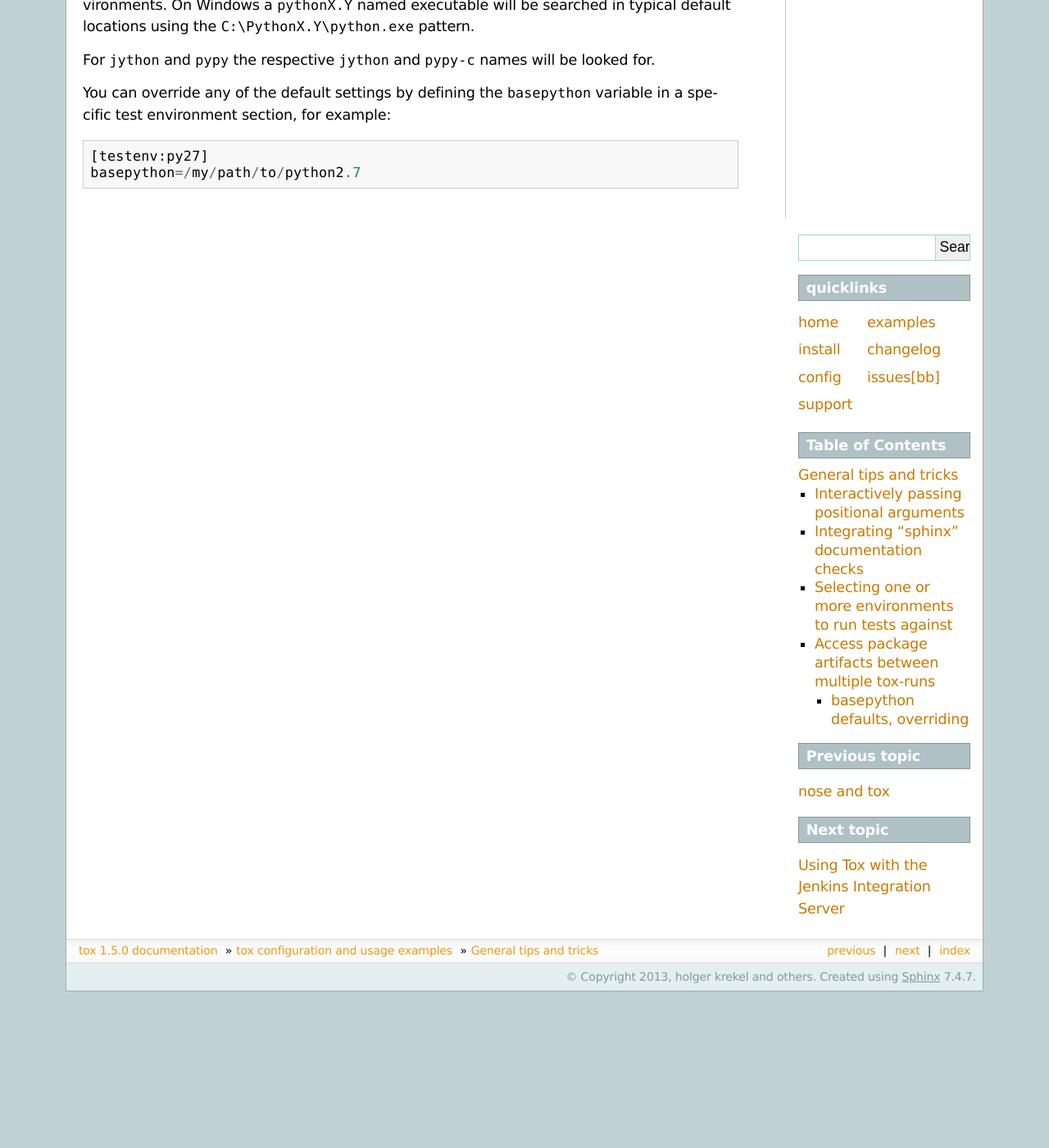
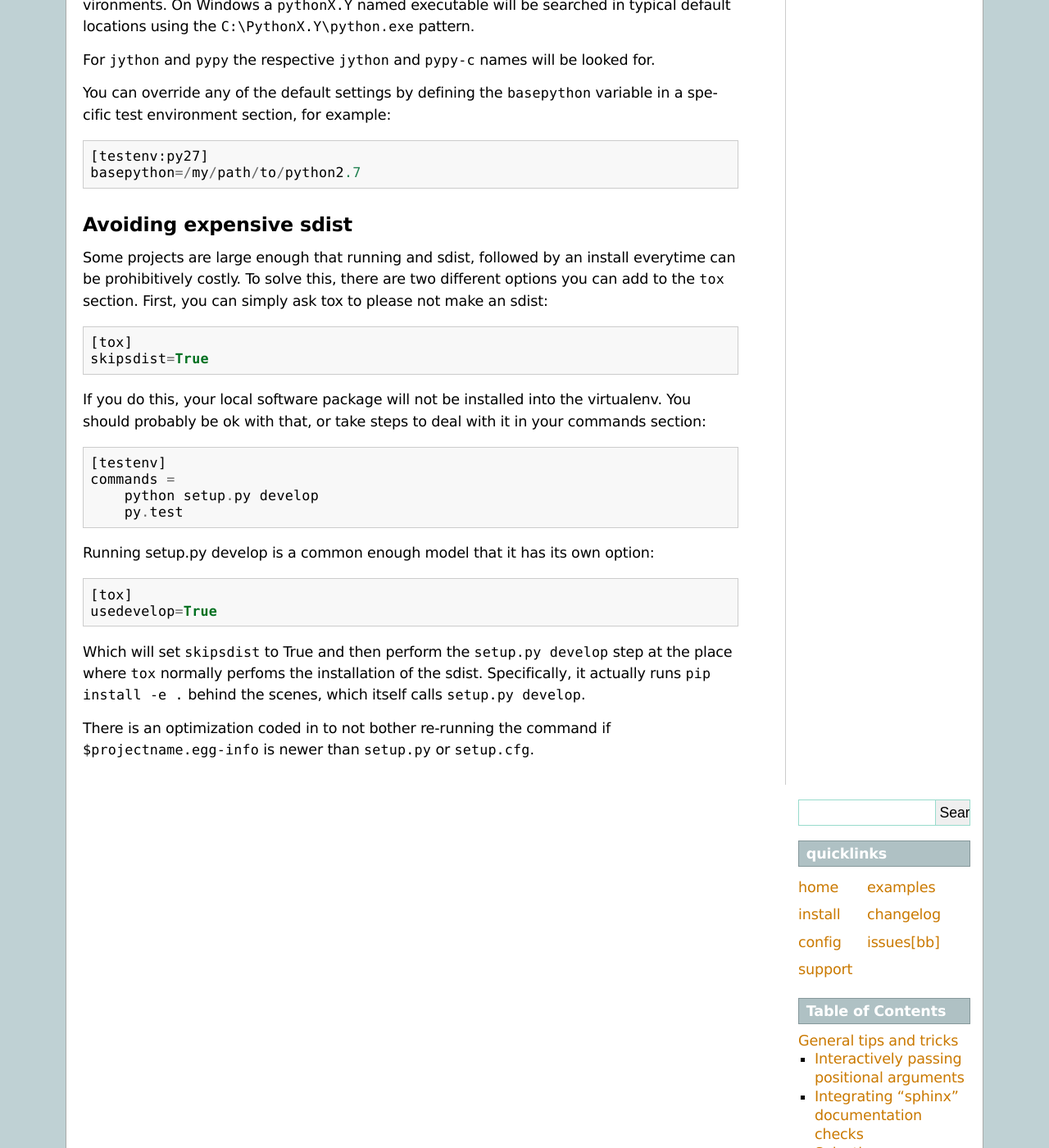
Before and after one commit to msabramo/tox, a Sphinx documentation site: the page built from doc/example/general.txt, in a window 1280 px wide and 1400 px high, scrolled down 2594 px. Shown: the whole window at 82% size. Built offline with Sphinx 7.4.7, drawn with Linux system fonts in a browser that asks for light colours; before the commit the page ends 3803 px from its top, so only the background shows below that; some of the changed text lies outside the part shown.

Commit message:
Add example documentation for usedevelop

```diff
--- a/doc/example/general.txt
+++ b/doc/example/general.txt
@@ -144,4 +144,37 @@ section, for example::
     [testenv:py27]
     basepython=/my/path/to/python2.7
 
+Avoiding expensive sdist
+------------------------
+
+Some projects are large enough that running and sdist, followed by
+an install everytime can be prohibitively costly. To solve this,
+there are two different options you can add to the ``tox`` section. First,
+you can simply ask tox to please not make an sdist::
+
+    [tox]
+    skipsdist=True
+
+If you do this, your local software package will not be installed into
+the virtualenv. You should probably be ok with that, or take steps
+to deal with it in your commands section::
+
+    [testenv]
+    commands =
+        python setup.py develop
+        py.test
+
+Running setup.py develop is a common enough model that it has its own option::
+
+    [tox]
+    usedevelop=True
+
+Which will set ``skipsdist`` to True and then perform the ``setup.py develop``
+step at the place where ``tox`` normally perfoms the installation of the sdist.
+Specifically, it actually runs ``pip install -e .`` behind the scenes, which
+itself calls ``setup.py develop``.
+
+There is an optimization coded in to not bother re-running the command if
+``$projectname.egg-info`` is newer than ``setup.py`` or ``setup.cfg``.
+
 .. include:: ../links.txt
```
